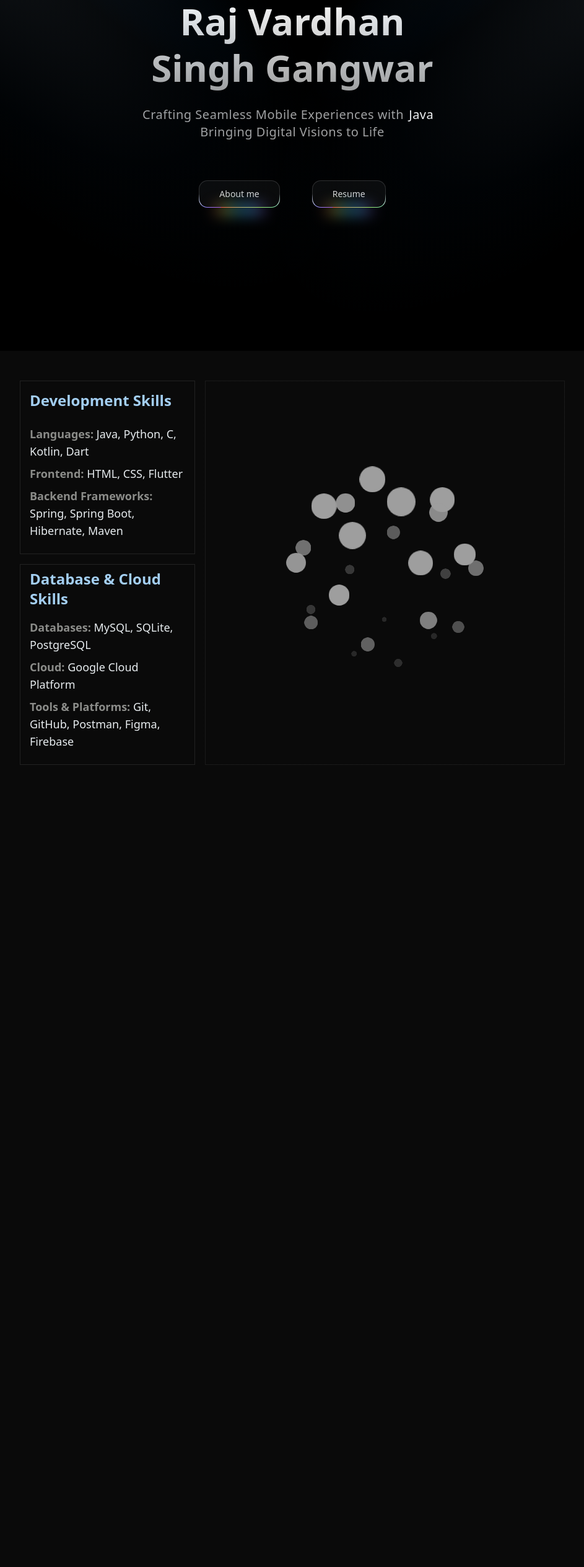
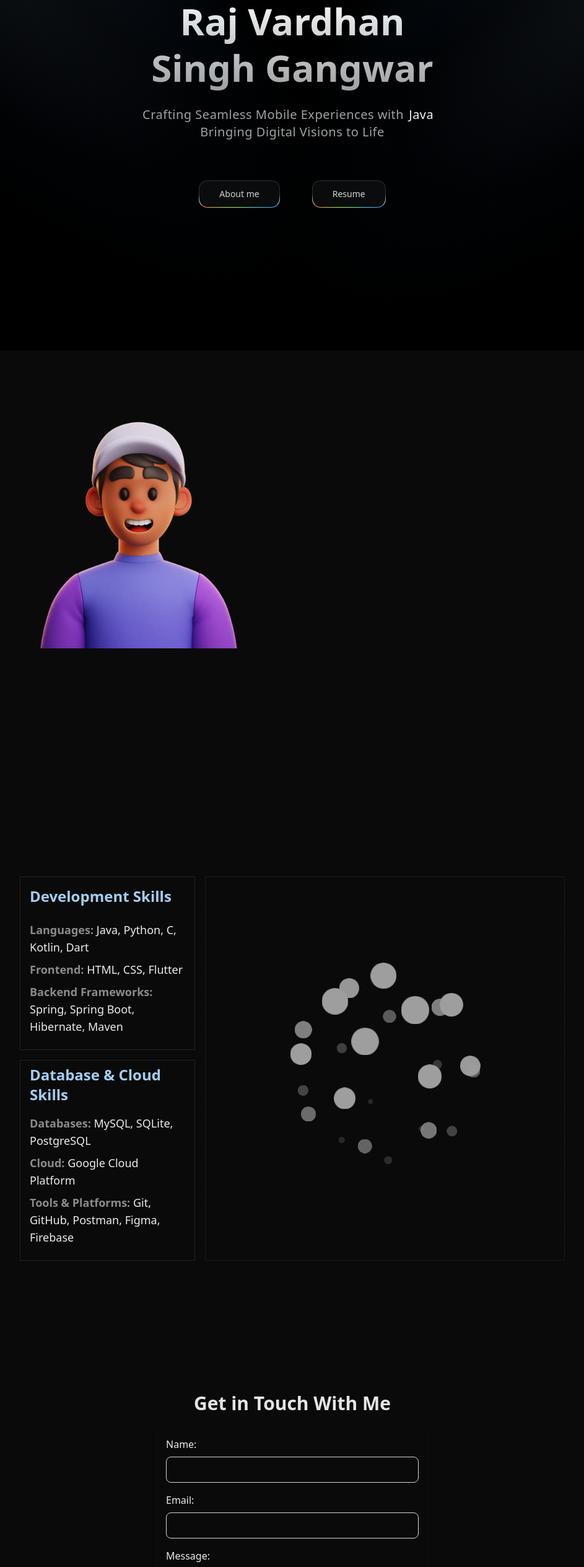
Before and after one commit to invictus04/My-Portfolio, a Next.js app: page / in a window 1280 px wide. Shown: the part 234-2762 px from the top of the page at 62% size, without its empty margins (168-1111 px from the left). Before the commit the page ends 1516 px from the top, so only its background shows below. Built offline with nearby package versions, Linux system fonts and the light colour scheme.

Commit message:
Completed About me

```diff
--- a/src/app/page.tsx
+++ b/src/app/page.tsx
@@ -8,10 +8,10 @@ export default function Home() {
   return (
     <>
       <MainScreen/>
-      {/* <AboutMe/> */}
+      <AboutMe/>
       <TechStack/>
-      {/* <ProjectsComponent/>
-      <ContactMe/> */}
+      {/* <ProjectsComponent/>*/}
+      <ContactMe/>
     </>
   );
 }
--- a/src/components/AboutMe.tsx
+++ b/src/components/AboutMe.tsx
@@ -1,11 +1,14 @@
 export function AboutMe() {
     return (
-        <section className="py-20">
-            <div className="max-w-4xl mx-auto text-center">
-                <h2 className="text-4xl font-bold mb-4">About Me</h2>
-                <p className="text-lg text-gray-600">
-                    I am a passionate mobile developer with expertise in creating seamless user experiences.
-                </p>
+        <section className="py-20 min-h-screen">
+            <div className="max-w-4xl mx-auto">
+                <div className="flex justify-start mb-6">
+                    <img
+                        src="/man.png"
+                        alt="About Me"
+                        className="h-100 w-00 mb-4 object-cover"
+                        />
+                </div>
             </div>
         </section>
     );
--- a/src/components/ContactMe.tsx
+++ b/src/components/ContactMe.tsx
@@ -1,12 +1,53 @@
+import { MagicCard } from "./magicui/magic-card";
+import { RainbowButton } from "./magicui/rainbow-button";
+
 export function ContactMe() {
     return (
         <section className="py-20">
-            <div className="max-w-4xl mx-auto text-center">
-                <h2 className="text-4xl font-bold mb-4">Contact Me</h2>
-                <p className="text-lg text-gray-600">
-                    Feel free to reach out to me for collaboration or just a chat!
-                </p>
-            </div>
+                <h2 className="text-3xl font-bold mb-4 text-neutral-200 text-center">
+                    Get in Touch With Me
+                </h2>
+                <form className="w-full max-w-md bg-transparent p-5 rounded-lg shadow-md mx-auto">
+                    <div className="mb-4">
+                        <label className="block text-[#e7ecef] font-medium mb-2">
+                            Name:
+                        </label>
+                        <input
+                            type="text"
+                            className="w-full px-3 py-2 border border-gray-300 rounded-md focus:outline-none focus:ring-2 focus:ring-[#8364e8]"
+                        />
+                    </div>
+                    <div className="mb-4">
+                        <label className="block text-[#e7ecef] font-medium mb-2">
+                            Email:
+                        </label>
+                        <input
+                            type="text"
+                            className="w-full px-3 py-2 border border-gray-300 rounded-md focus:outline-none focus:ring-2 focus:ring-[#8364e8]"
+                        />
+                    </div>
+                    <div className="mb-4">
+                        <label className="block text-[#e7ecef] font-medium mb-2">
+                            Message:
+                        </label>
+                        <textarea
+                            className="w-full px-3 py-2 border border-gray-300 rounded-md focus:outline-none focus:ring-2 focus:ring-[#8364e8]"
+                        ></textarea>
+                    </div>
+
+                    <RainbowButton
+                        size="lg"
+                        variant="outline"
+                        className="w-full py-2 px-4 text-neutral-300 transition-transform duration-300 hover:translate-y-[-2px] hover:shadow-lg cursor-pointer"
+                    >
+                        Send Message
+                    </RainbowButton>
+                </form>
+
+                <footer>
+                    <h1 className="text-center pt-13">Made with ❤️ By Raj vardhan Singh Gangwar</h1>
+                </footer>
+
         </section>
     );
 }
--- a/src/components/MainScreen.tsx
+++ b/src/components/MainScreen.tsx
@@ -19,8 +19,8 @@ export function MainScreen() {
                     Bringing Digital Visions to Life
                 </h2>
                 <div className="flex justify-center mt-16 space-x-13">
-                    <RainbowButton size="lg" variant="outline" className="text-neutral-300">About me</RainbowButton>
-                    <RainbowButton size="lg" variant="outline" className="text-neutral-300">Resume</RainbowButton>
+                    <RainbowButton size="lg" variant="outline" className="text-neutral-300 transition-transform duration-300 hover:translate-y-[-2px] hover:shadow-lg cursor-pointer">About me</RainbowButton>
+                    <RainbowButton size="lg" variant="outline" className="text-neutral-300 transition-transform duration-300 hover:translate-y-[-2px] hover:shadow-lg cursor-pointer">Resume</RainbowButton>
                 </div>
             </div>
         </div>
--- a/src/components/TechStack.tsx
+++ b/src/components/TechStack.tsx
@@ -81,7 +81,7 @@ const items = [
 ];
 
     return (
-        <section className="relative py-8">
+        <section className="py-8 min-h-screen">
             <BentoGrid className="max-w-4xl px-2 py-4">
             {items.map((item, index) => (
             <MagicCard key={index} className={item.className} gradientFrom="#d397fa" gradientTo="#8364e8">
--- a/src/components/magicui/rainbow-button.tsx
+++ b/src/components/magicui/rainbow-button.tsx
@@ -21,7 +21,7 @@ const rainbowButtonVariants = cva(
         default:
           "border-0 bg-[linear-gradient(#121213,#121213),linear-gradient(#121213_50%,rgba(18,18,19,0.6)_80%,rgba(18,18,19,0)),linear-gradient(90deg,var(--color-1),var(--color-5),var(--color-3),var(--color-4),var(--color-2))] bg-[length:200%] text-primary-foreground [background-clip:padding-box,border-box,border-box] [background-origin:border-box] [border:calc(0.125rem)_solid_transparent] before:absolute before:bottom-[-20%] before:left-1/2 before:z-0 before:h-1/5 before:w-3/5 before:-translate-x-1/2 before:animate-rainbow before:bg-[linear-gradient(90deg,var(--color-1),var(--color-5),var(--color-3),var(--color-4),var(--color-2))] before:[filter:blur(0.75rem)] dark:bg-[linear-gradient(#fff,#fff),linear-gradient(#fff_50%,rgba(255,255,255,0.6)_80%,rgba(0,0,0,0)),linear-gradient(90deg,var(--color-1),var(--color-5),var(--color-3),var(--color-4),var(--color-2))]",
         outline:
-          "border border-input border-b-transparent bg-[linear-gradient(#ffffff,#ffffff),linear-gradient(#ffffff_50%,rgba(18,18,19,0.6)_80%,rgba(18,18,19,0)),linear-gradient(90deg,var(--color-1),var(--color-5),var(--color-3),var(--color-4),var(--color-2))] bg-[length:200%] text-accent-foreground [background-clip:padding-box,border-box,border-box] [background-origin:border-box] before:absolute before:bottom-[-20%] before:left-1/2 before:z-0 before:h-1/5 before:w-3/5 before:-translate-x-1/2 before:animate-rainbow before:bg-[linear-gradient(90deg,var(--color-1),var(--color-5),var(--color-3),var(--color-4),var(--color-2))] before:[filter:blur(0.75rem)] dark:bg-[linear-gradient(#0a0a0a,#0a0a0a),linear-gradient(#0a0a0a_50%,rgba(255,255,255,0.6)_80%,rgba(0,0,0,0)),linear-gradient(90deg,var(--color-1),var(--color-5),var(--color-3),var(--color-4),var(--color-2))]",
+          "border border-input border-b-transparent bg-[linear-gradient(#ffffff,#ffffff),linear-gradient(#ffffff_50%,rgba(18,18,19,0.6)_80%,rgba(18,18,19,0)),linear-gradient(90deg,var(--color-1),var(--color-5),var(--color-3),var(--color-4),var(--color-2))] bg-[length:200%] text-accent-foreground [background-clip:padding-box,border-box,border-box] [background-origin:border-box] before:absolute before:bottom-[-20%] before:left-1/2 before:z-0 before:h-1/5 before:w-3/5 before:-translate-x-1/2 before:animate-rainbow dark:bg-[linear-gradient(#0a0a0a,#0a0a0a),linear-gradient(#0a0a0a_50%,rgba(255,255,255,0.6)_80%,rgba(0,0,0,0)),linear-gradient(90deg,var(--color-1),var(--color-5),var(--color-3),var(--color-4),var(--color-2))]",
       },
       size: {
         default: "h-9 px-4 py-2",
```
Also changed, not shown: public/man.png (added).
